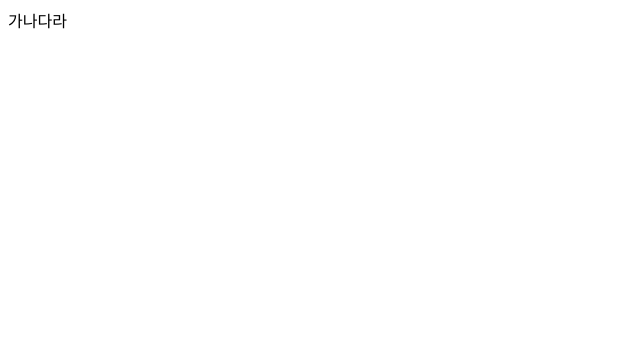
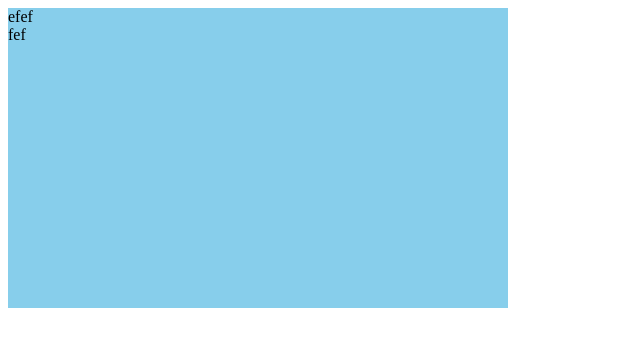
Before and after one commit to leobang17/git-lawn, a React (Create React App) app: page / in a window 1280 px wide. Shown: the top 346 px of the page, without its empty margins (0-640 px from the left). Built offline with nearby package versions, Linux system fonts and the light colour scheme.

Commit message:
design grass atom

```diff
--- a/src/@types/dataTypes.ts
+++ b/src/@types/dataTypes.ts
@@ -0,0 +1,5 @@
+// Component Property Type
+export interface GrassProps {
+  height: number;
+  color?: string;
+}
--- a/src/App.tsx
+++ b/src/App.tsx
@@ -1,9 +1,10 @@
 import React from "react";
+import GitLawn from "./components/organisms";
 
 function App() {
   return (
     <>
-      <div>가나다라</div>
+      <GitLawn />
     </>
   );
 }
--- /dev/null
+++ b/src/components/molecules/lawn/index.tsx
@@ -0,0 +1,30 @@
+import React, { useEffect, useState } from "react";
+import styled from "styled-components";
+
+const Div = styled.div`
+  height: 300px;
+  width: 500px;
+  background-color: skyblue;
+`;
+
+const Lawn = () => {
+  const [curDate, setCurDate] = useState<number>(Date.now());
+  useEffect(() => {
+    console.log(curDate);
+    const datebuilder = new Date(curDate - 90);
+    const lastdate = new Date(curDate);
+    lastdate.setDate(lastdate.getDate() - 90);
+
+    console.log(datebuilder.toString());
+    console.log(lastdate);
+  }, []);
+
+  return (
+    <Div>
+      <div>efef</div>
+      <div>fef</div>
+    </Div>
+  );
+};
+
+export default Lawn;
--- a/src/components/organisms/index.tsx
+++ b/src/components/organisms/index.tsx
@@ -1,7 +1,9 @@
 import React from "react";
+import Lawn from "../molecules/lawn";
 
 const GitLawn = () => {
-  return <div>GitLawn</div>;
+  // return <div>GitLawn</div>;
+  return <Lawn />;
 };
 
 export default GitLawn;
```
Also changed, not shown: src/components/atoms/grass/index.tsx (added, +17 -0 lines).
